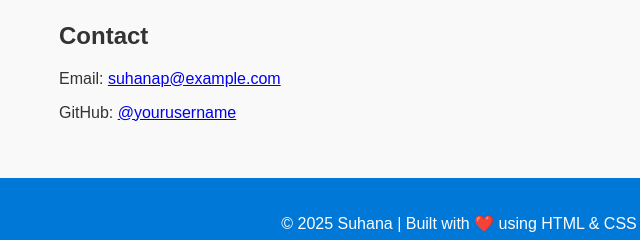
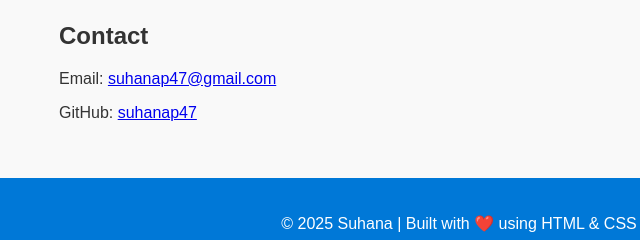
Before and after one commit to suhanap47/digital-marketing-portfolio, a plain HTML site: page index.html in a window 1280 px wide. Shown: the part 473-713 px from the top of the page, 181-821 px from the left. Drawn offline with Linux system fonts and the light colour scheme.

Commit message:
Update index.html

```diff
--- a/index.html
+++ b/index.html
@@ -25,8 +25,8 @@
 
   <section id="contact">
     <h2>Contact</h2>
-    <p>Email: <a href="mailto:suhanap@example.com">suhanap@example.com</a></p>
-    <p>GitHub: <a href="https://github.com/yourusername" target="_blank">@yourusername</a></p>
+    <p>Email: <a href="mailto:suhanap47@gmail.com.com">suhanap47@gmail.com</a></p>
+    <p>GitHub: <a href="https://github.com/yourusername" target="_blank">suhanap47</a></p>
   </section>
 
   <footer>
```
